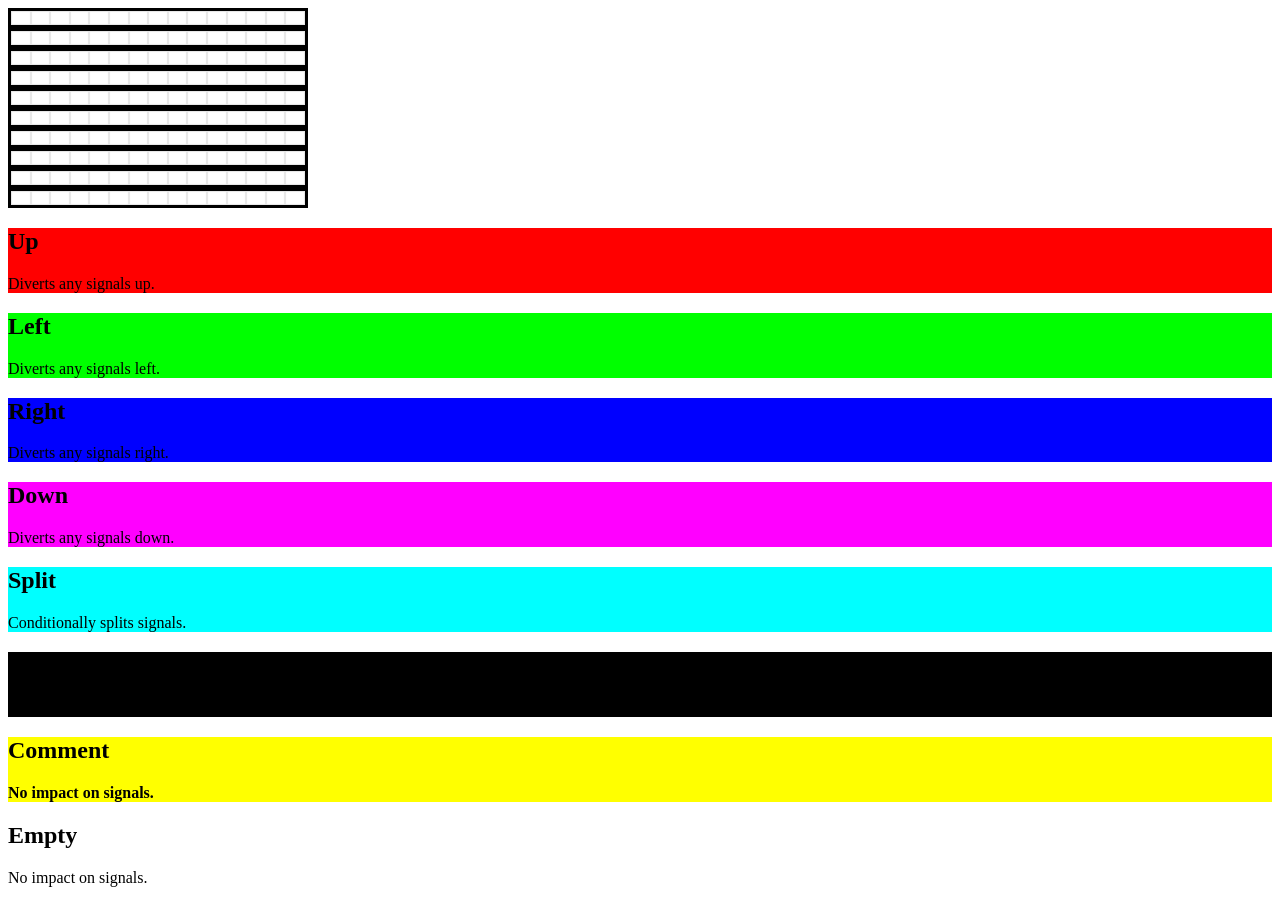
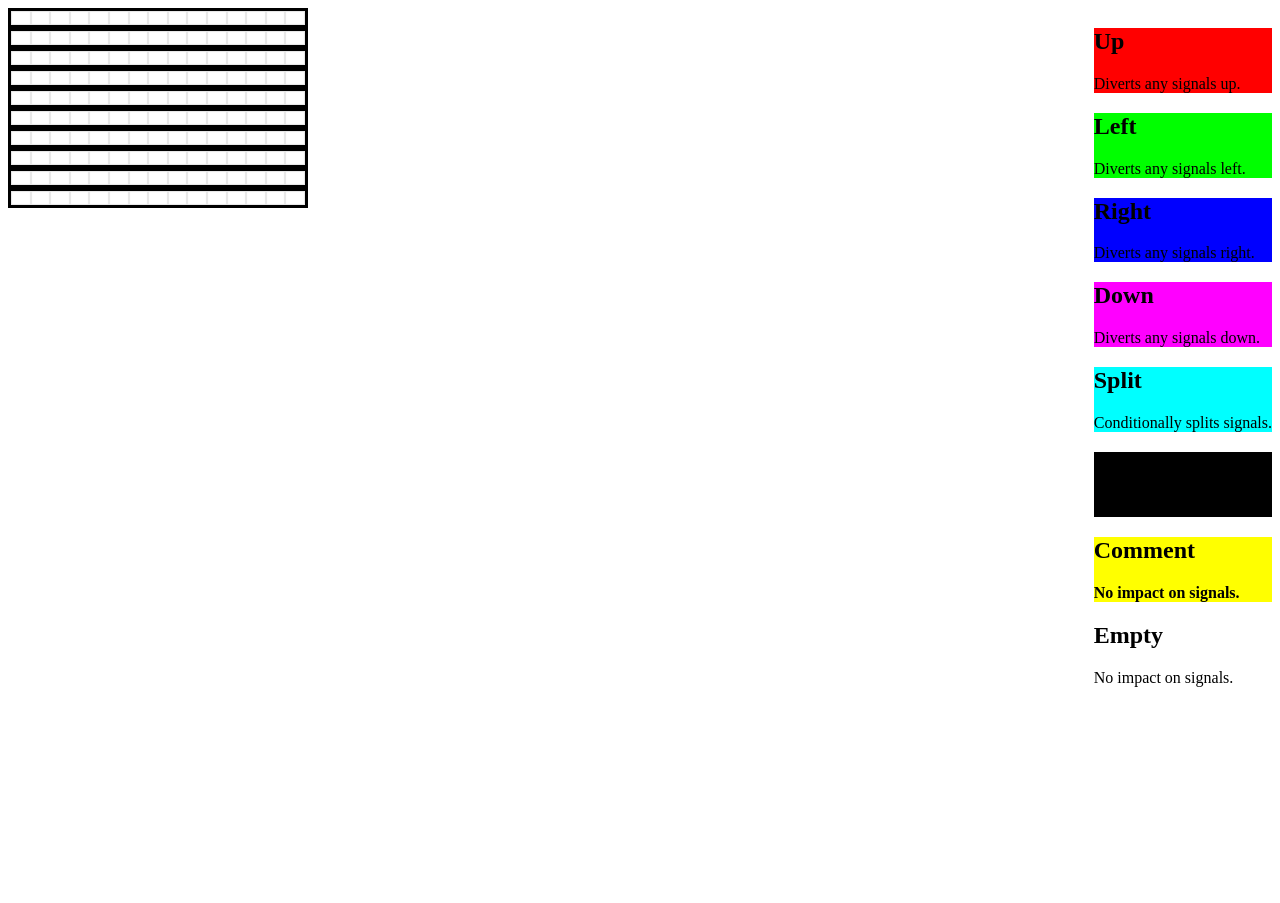
Before and after one commit to bencoveney/BMProg, a React app: page / in a window 1280 px wide. After the commit the page ends 800 px from the top, so only its background shows below. Built offline with nearby package versions, Linux system fonts and the light colour scheme.

Commit message:
split layout

```diff
--- a/src/components/playground/playground.tsx
+++ b/src/components/playground/playground.tsx
@@ -4,6 +4,7 @@ import * as ArrayUtility from "../../utility/array";
 import { Instruction } from "../../bmprog/instruction";
 import { Display } from "../display/display";
 import { Palette } from "../palette/palette";
+import { SplitLayout } from "../splitLayout/splitLayout";
 
 interface PlaygroundProps {
   initialPen: Instruction;
@@ -31,6 +32,7 @@ export class Playground extends React.Component<
     const setPen = (instruction: Instruction) => this.setPen(instruction);
     return (
       <div>
+        <SplitLayout>
           <Display
             rows={this.props.rows}
             columns={this.props.columns}
@@ -42,6 +44,7 @@ export class Playground extends React.Component<
             currentPen={this.state.pen}
             setPen={setPen}
           />
+        </SplitLayout>
       </div>
     );
   }
--- /dev/null
+++ b/src/components/splitLayout/splitLayout.tsx
@@ -0,0 +1,40 @@
+import * as React from "react";
+
+interface SplitLayoutProps {
+  children: any;
+}
+
+const wrapperStyle: React.CSSProperties = {
+  display: "flex",
+  flexDirection: "row",
+  flexWrap: "nowrap",
+};
+
+const leftStyle: React.CSSProperties = {
+  flexBasis: "auto",
+  flexGrow: 1,
+  flexShrink: 1,
+};
+
+const rightStyle: React.CSSProperties = {
+  flexBasis: "auto",
+  flexGrow: 0,
+  flexShrink: 0,
+};
+
+export const SplitLayout: React.StatelessComponent<SplitLayoutProps> = (
+  props: SplitLayoutProps,
+) => {
+  const left = props.children[0];
+  const right = props.children[1];
+  return (
+    <div style={wrapperStyle}>
+      <div style={leftStyle}>
+        {left}
+      </div>
+      <div style={rightStyle}>
+        {right}
+      </div>
+    </div>
+  );
+};
```
Also changed, not shown: 3 other files (tests, documents, lock files or other folders). Lines whose indentation alone changed are shown as unchanged.
